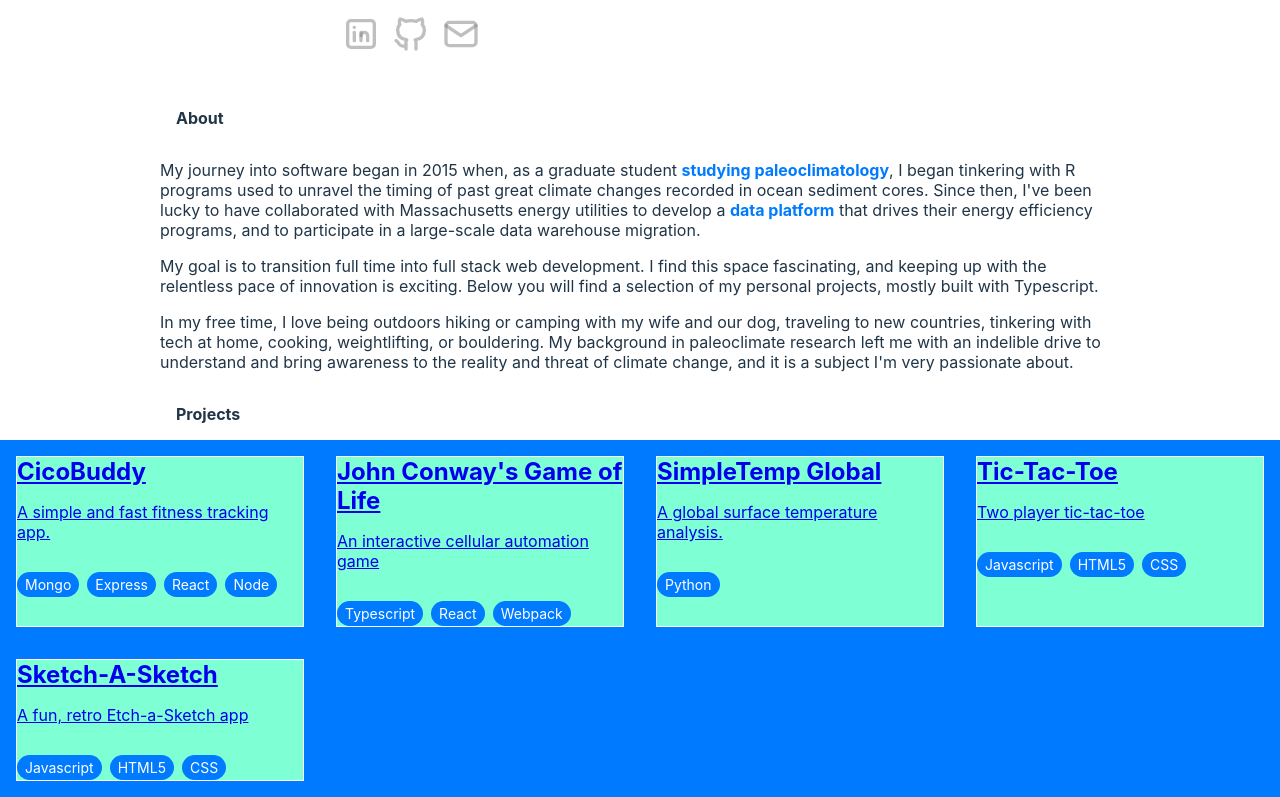
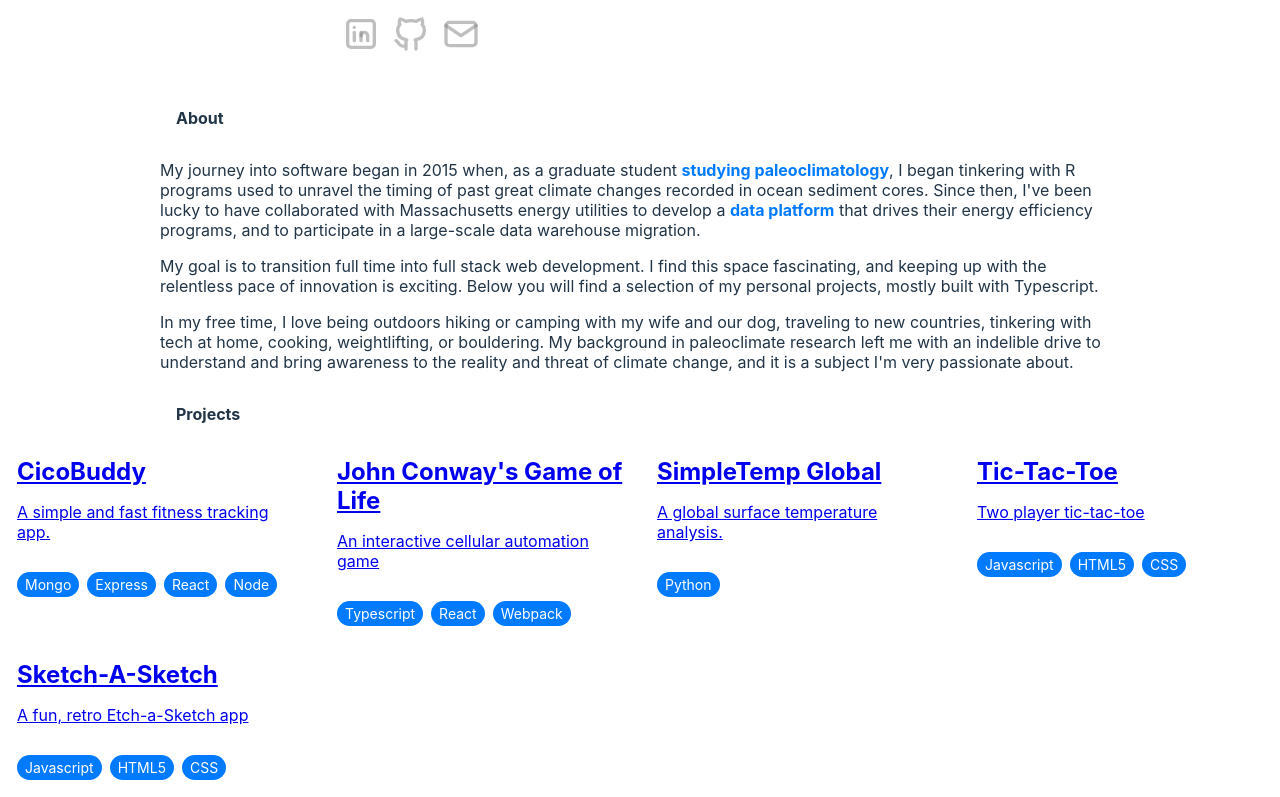
Before and after one commit to aljones1816/aljones1816.github.io, a React (Vite) app: page / in a window 1280 px wide. Shown: the part 224-1021 px from the top of the page. Built offline with nearby package versions, Linux system fonts and the light colour scheme.

Commit message:
modify project card style

```diff
--- a/src/styles/App.css
+++ b/src/styles/App.css
@@ -104,14 +104,13 @@ body {
 
   flex-wrap: wrap;
   width: 100%;
-  background-color: #007bff;
 }
 
 .project-card {
   margin: 1em;
   border: 1px solid white;
   flex: 0 1 calc(25% - 2em);
-  background-color: aquamarine;
+  border-radius: 5%;
 }
 
 h2 {
```
